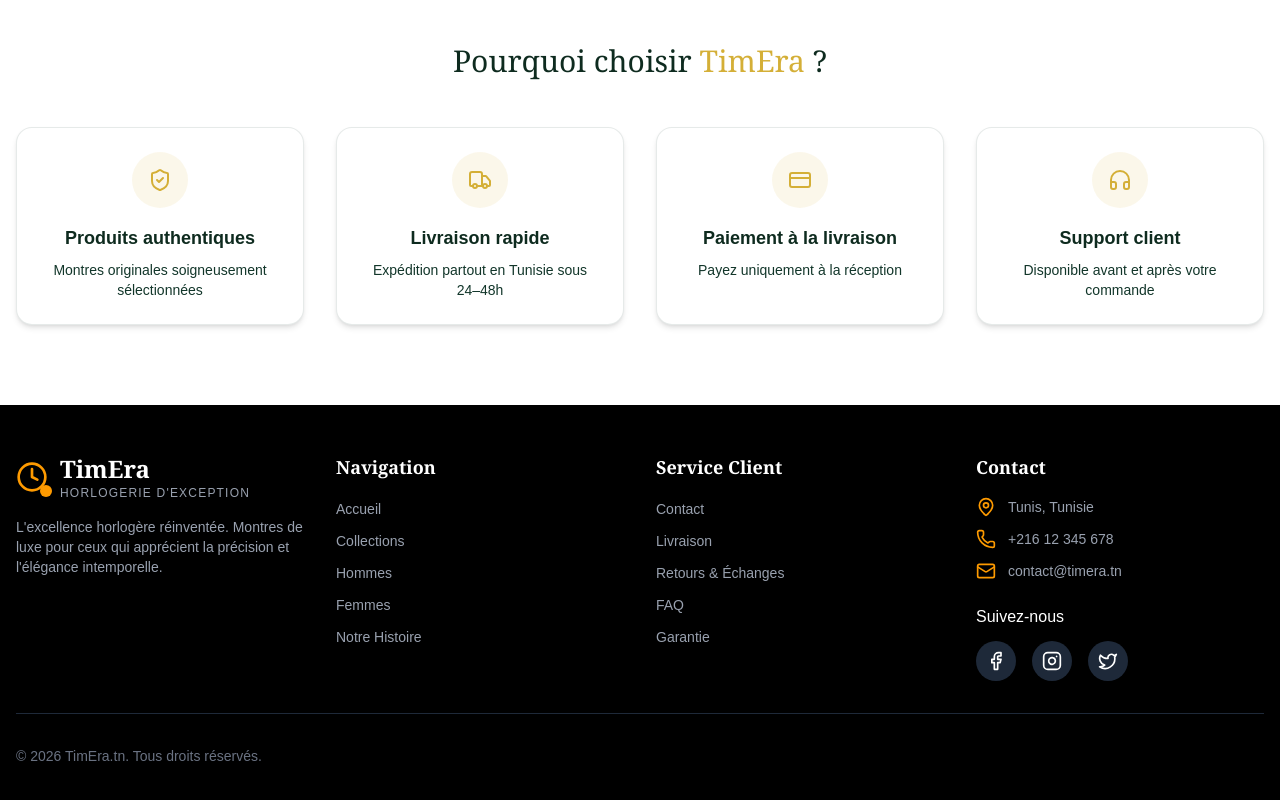
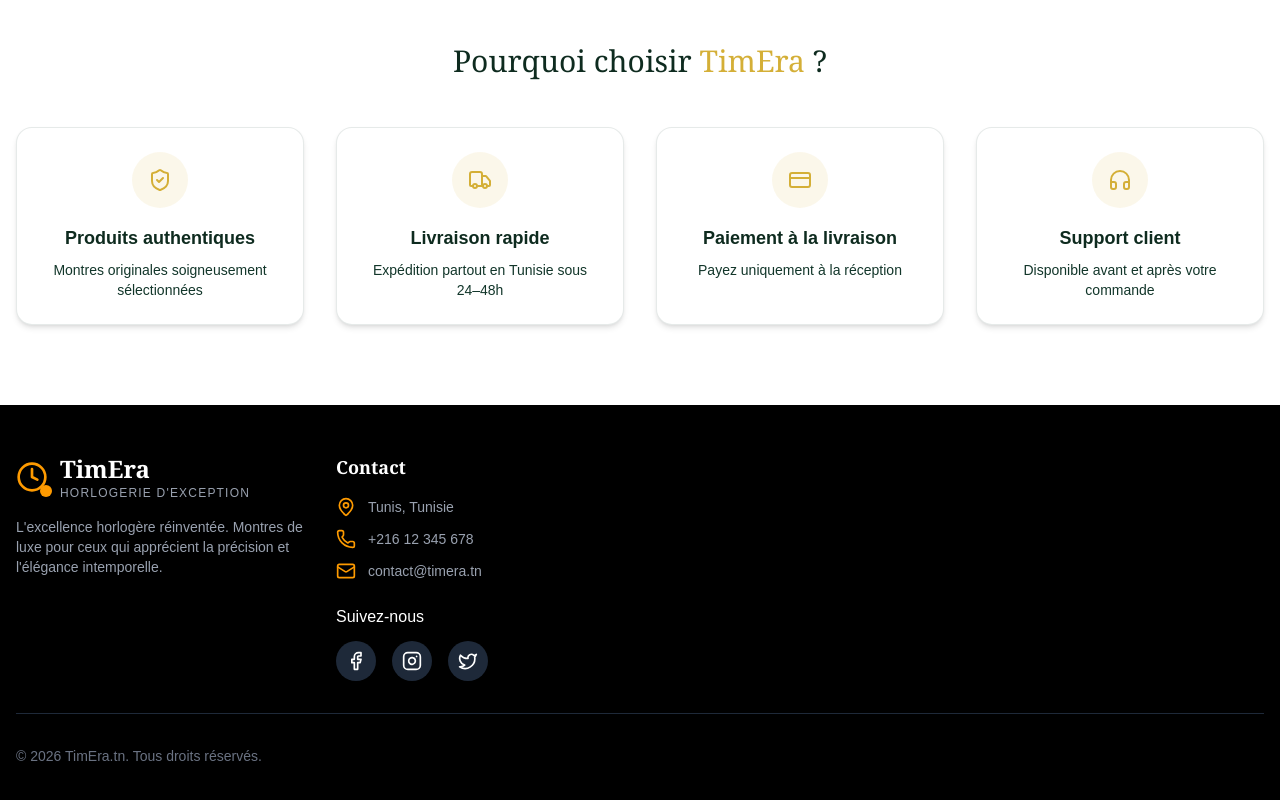
Before and after one commit to DARIOO33/timera, a Next.js app: page / in a window 1280 px wide. Shown: the part 1773-2573 px from the top of the page. Built offline with nearby package versions, Linux system fonts and the light colour scheme.

Commit message:
Fix not found pages

```diff
--- a/app/components/Footer.jsx
+++ b/app/components/Footer.jsx
@@ -29,39 +29,9 @@ const Footer = () => {
                         </p>
                     </div>
 
-                    {/* Navigation */}
-                    <div>
-                        <h3 className="font-serif text-lg font-semibold mb-4">Navigation</h3>
-                        <ul className="space-y-2">
-                            {['Accueil', 'Collections', 'Hommes', 'Femmes', 'Notre Histoire'].map((item, i) => (
-                                <li key={i}>
-                                    <Link
-                                        href={`/${item.toLowerCase().replace(/\s+/g, '-')}`}
-                                        className="text-gray-400 hover:text-amber-500 transition-colors text-sm"
-                                    >
-                                        {item}
-                                    </Link>
-                                </li>
-                            ))}
-                        </ul>
-                    </div>
 
-                    {/* Service Client */}
-                    <div>
-                        <h3 className="font-serif text-lg font-semibold mb-4">Service Client</h3>
-                        <ul className="space-y-2">
-                            {['Contact', 'Livraison', 'Retours & Échanges', 'FAQ', 'Garantie'].map((item, i) => (
-                                <li key={i}>
-                                    <Link
-                                        href={`/${item.toLowerCase().replace(/\s+/g, '-')}`}
-                                        className="text-gray-400 hover:text-amber-500 transition-colors text-sm"
-                                    >
-                                        {item}
-                                    </Link>
-                                </li>
-                            ))}
-                        </ul>
-                    </div>
+
+
 
                     {/* Contact + Social */}
                     <div>
```
